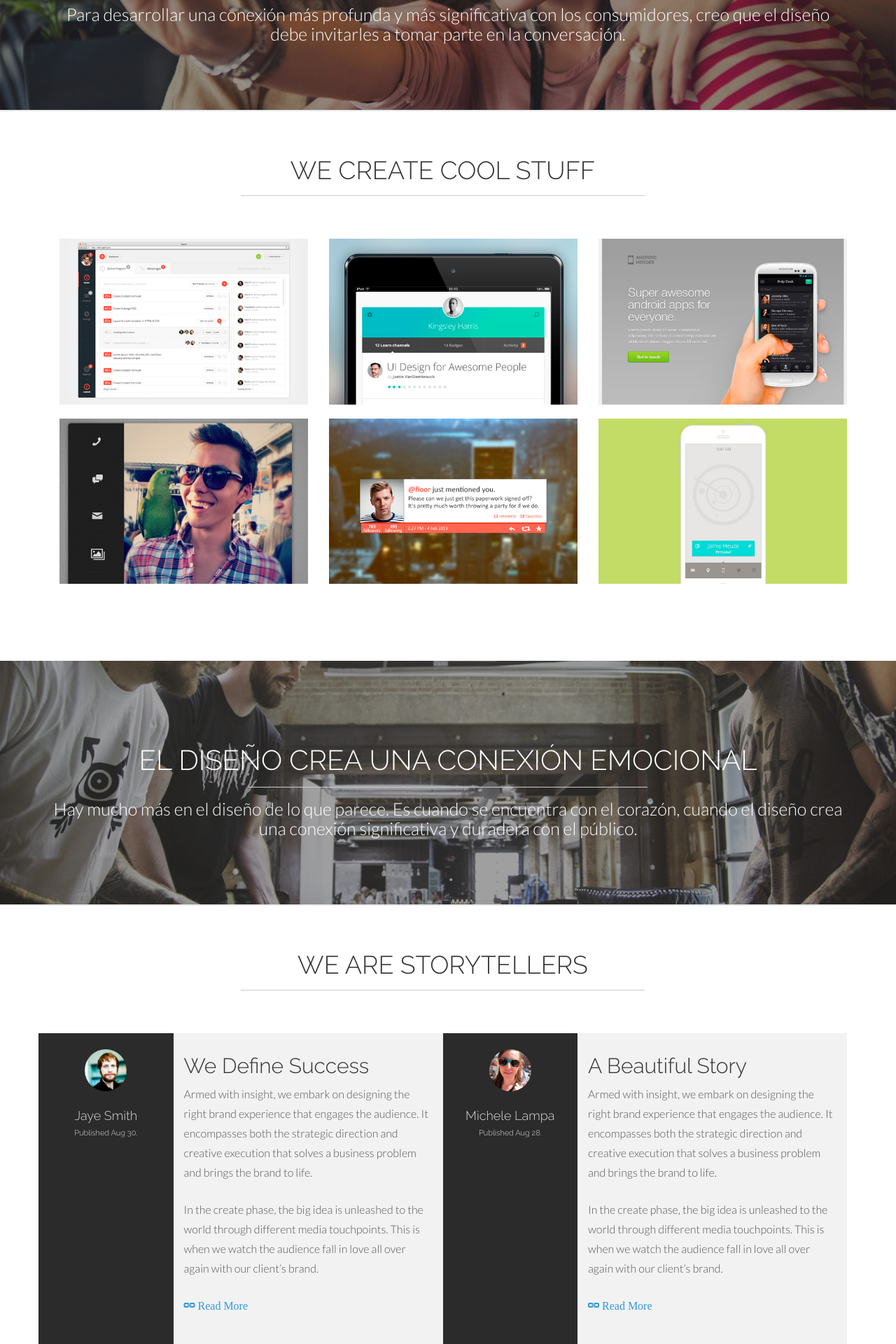
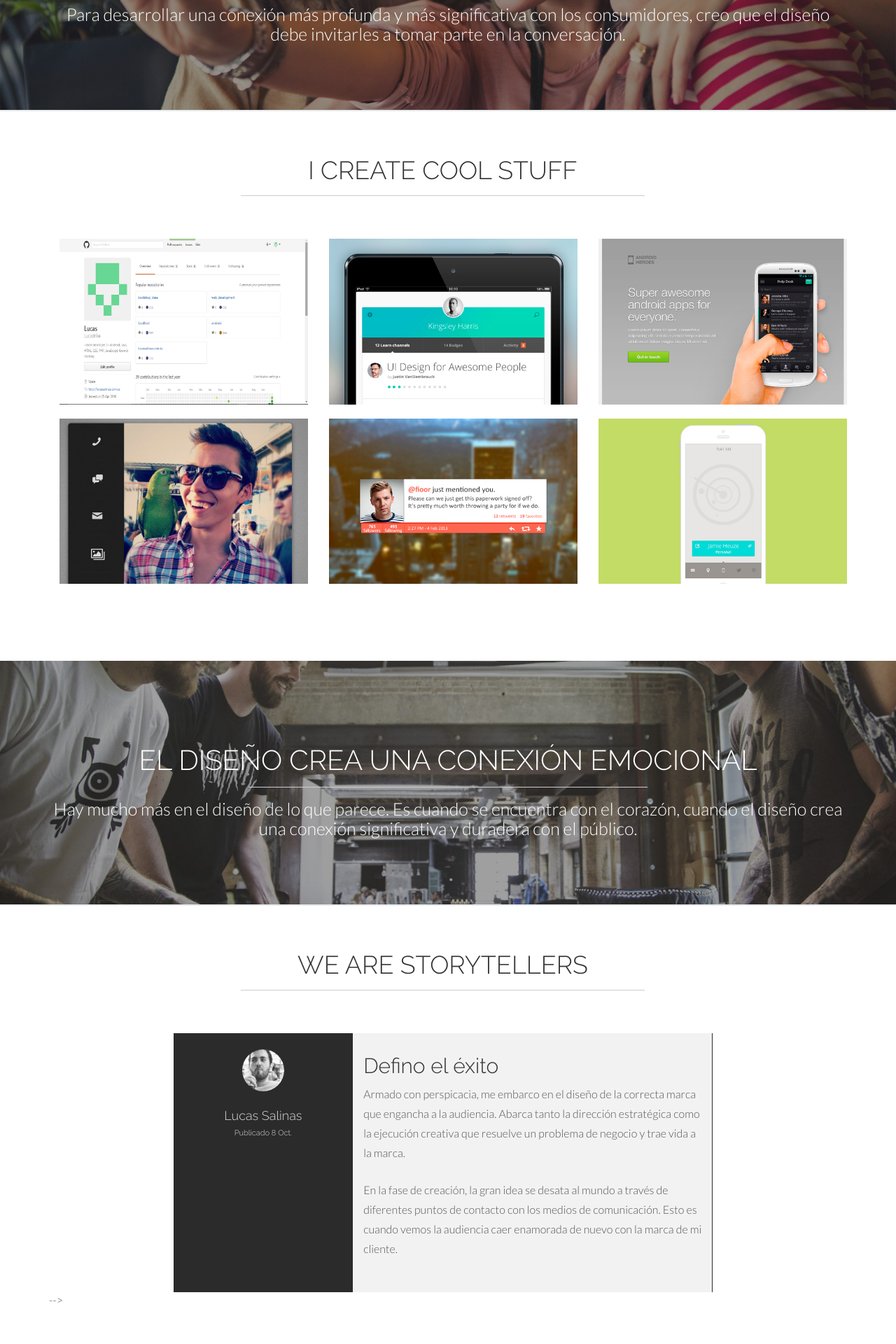
Before and after one commit to Lucastrike/lucassalinas.com.es, a PHP site: page / in a window 1280 px wide. Shown: the part 3120-5040 px from the top of the page at 70% size. Run offline with PHP 8.4, Linux system fonts and the light colour scheme; data that the repository does not hold is empty.

Commit message:
content changed

```diff
--- a/index.html
+++ b/index.php
@@ -46,7 +46,7 @@
           <button type="button" class="navbar-toggle" data-toggle="collapse" data-target=".navbar-collapse">
             <span class="icon icon-shield" style="font-size:30px; color:#3498db;"></span>
           </button>
-          <a class="navbar-brand hidden-xs hidden-sm" href="index.html"><span class="icon icon-shield" style="font-size:18px; color:#3498db;"></span></a>
+          <a class="navbar-brand hidden-xs hidden-sm" href=""><span class="icon icon-shield" style="font-size:18px; color:#3498db;"></span></a>
         </div>
         <div class="navbar-collapse collapse">
           <ul class="nav navbar-nav">
@@ -85,7 +85,7 @@
 				<div class="col-lg-4 callout">
 					<span class="icon icon-eye"></span>
 					<h2>Retina Ready</h2>
-					<p>Puedes usar esta web con tu iPhone, iPad o MacBook Pro. Esta web es retina ready y eso es la polla. </p>
+					<p>Puedes usar esta web con tu iPhone, iPad o MacBook Pro. Esta web es retina ready y eso es alucinante. </p>
 				</div><!-- col-lg-4 -->
 
 				<div class="col-lg-4 callout">
@@ -103,22 +103,22 @@
 				<h1 class="centered">UN POCO SOBRE M&Iacute</h1>
 				<hr>
 
-				<div class="col-lg-6">
-					<p>We believe ideas come from everyone, everywhere. In fact, at BlackTie, everyone within our agency walls is a designer in their own right. And there are a few principles we believe—and we believe everyone should believe—about our design craft. These truths drive us, motivate us, and ultimately help us redefine the power of design. We’re big believers in doing right by our neighbors. After all, we grew up in the Twin Cities and we believe this place has much to offer. So we do what we can to support the community we love.</p>
+				<div class="col-lg-6 col-lg-offset-3">
+					<p>Creo que las ideas vienen de todo el mundo, de todas partes. De hecho, me considero un diseñador. Y hay algunos principios que creo que todo el mundo debe creer sobre el diseño. Estas verdades nos llevan, nos motivan, y en última instancia nos ayudan a redefinir el poder del diseño. Soy un gran creyente de hacer lo correcto por los dem&aacutes. Después de todo, he crecido aqui y creo que este lugar tiene mucho que ofrecer. Así que hago lo que puedo para apoyar a la comunidad que me gusta.</p>
 				</div><!-- col-lg-6 -->
 
-				<div class="col-lg-6">
-					<p>Over the past four years, we’ve provided more than $1 million in combined cash and pro bono support to Way to Grow, an early childhood education and nonprofit organization. Other community giving involvement throughout our agency history includes pro bono work for more than 13 organizations, direct giving, a scholarship program through the Minneapolis College of Art & Design, board memberships, and ongoing participation in the Keystone Club, which gives five percent of our company’s earnings back to the community each year.</p>
-				</div><!-- col-lg-6 -->
+				<!--<div class="col-lg-6">
+					<p></p>
+				</div>--><!-- col-lg-6 -->
 			</div><!-- row -->
 		</div><!-- container -->
 
 		<!-- ==== SECTION DIVIDER1 -->
 		<section class="section-divider textdivider divider1">
 			<div class="container">
-				<h1>DESIGN EXPAND BOUNDARIES</h1>
+				<h1>EL DISEÑO EXPANDE LAS FRONTERAS</h1>
 				<hr>
-				<p>To achieve real change, we have to expand boundaries. Because the Wild West of what-could-be is unexplored but rife with opportunity.</p>
+				<p>Para lograr un cambio real, tenemos que ampliar las fronteras. El terreno de lo desconocido est&aacute lleno de oportunidades.</p>
 			</div><!-- container -->
 		</section><!-- section -->
 
@@ -128,14 +128,13 @@
 			<br>
 			<br>
 			<div class="row">
-				<h2 class="centered">ONE BRAND, ONE VOICE.</h2>
+				<h2 class="centered">UNA MARCA, UNA VOZ.</h2>
 				<hr>
 				<br>
 				<div class="col-lg-offset-2 col-lg-8">
-					<p>Employees and consumers. Two halves of a brand’s entirety, the whole of a brand’s audience. Sometimes these two halves have very different viewpoints, creating a weak spot in the brand story. Weakness tarnishes credibility. Brands that aren’t credible aren’t viable.
-					</p>
-					<p>We squash weakness by designing the whole brand story. It’s crafted around the truism held by employees and consumers to create an experience that connects from the inside out.</p>
-					<p>By being true to the brand we represent, we elevate the audiences’ relationship to it. Like becomes love becomes a passion. Passion becomes advocacy. And we see the brand blossom from within, creating a whole story the audience embraces. That’s when the brand can truly flex its muscles.</p>
+					<p>Empleados y consumidores. Dos mitades de la totalidad de una marca, la totalidad de la audiencia de una marca. A veces, estas dos mitades tienen puntos de vista muy diferentes, creando un punto débil en la historia de la marca. Debilidad empaña la credibilidad. Las marcas que no son creíbles no son viables.</p>
+					<p>Aplastar la debilidad diseñando toda la historia de la marca. Hecho a mano para crear una experiencia que se conecta desde dentro hacia fuera.</p>
+					<p>Al ser fiel a la marca que represento, elevo la audiencia de la misma. Al igual que el amor se convierte en pasión, la pasión se convierte en vocacion, creando toda la historia que el público abraza. En ese momento es cuando la marca puede flexionar sus músculos.</p>
 				</div><!-- col-lg -->
 			</div><!-- row -->
 
@@ -164,7 +163,7 @@
 		<br>
 			<div class="row">
 				<br>
-				<h1 class="centered">WE CREATE COOL STUFF</h1>
+				<h1 class="centered">I CREATE COOL STUFF</h1>
 				<hr>
 				<br>
 				<br>
@@ -176,33 +175,27 @@
 				<div class="col-md-4 ">
 			    	<div class="grid mask">
 						<figure>
-							<img class="img-responsive" src="assets/img/portfolio/folio01.jpg" alt="Lucas Salinas Github">
+							<img class="img-responsive" src="assets/img/portfolio/folio01.png" alt="Lucas Salinas Github">
 							<figcaption>
-								<h5>DASHBOARD</h5>
-								<a data-toggle="modal" href="#myModal" class="btn btn-primary btn-lg">Take a Look</a>
+								<h5>GITHUB</h5>
+								<a data-toggle="modal" href="#githubModal" class="btn btn-primary btn-lg">Take a Look</a>
 							</figcaption><!-- /figcaption -->
 						</figure><!-- /figure -->
 			    	</div><!-- /grid-mask -->
 				</div><!-- /col -->
 
-
-						 <!-- MODAL SHOW THE PORTFOLIO IMAGE. In this demo, all links point to this modal. You should create
-						      a modal for each of your projects. -->
-
-						  <div class="modal fade" id="myModal" tabindex="-1" role="dialog" aria-labelledby="myModalLabel" aria-hidden="true">
+				<div class="modal fade" id="githubModal" tabindex="-1" role="dialog" aria-labelledby="myModalLabel" aria-hidden="true">
 					<div class="modal-dialog">
 						<div class="modal-content">
 						  <div class="modal-header">
 						    <button type="button" class="close" data-dismiss="modal" aria-hidden="true">&times;</button>
-						          <h4 class="modal-title">Project Title</h4>
+						    <h4 class="modal-title">GitHub</h4>
 						  </div>
 						  <div class="modal-body">
-						          <p><img class="img-responsive" src="assets/img/portfolio/folio01.jpg" alt="Programador Web Godella Trabajo"></p>
-						          <p>This project was crafted for Some Name corp. Detail here a little about your job requirements and the tools used. Tell about the challenges faced and what you and your team did to solve it.</p>
-						          <p><b><a href="#">Visit Site</a></b></p>
-						        </div>
-						        <div class="modal-footer">
-						          <button type="button" class="btn btn-default" data-dismiss="modal">Close</button>
+						    <p><img class="img-responsive" src="assets/img/portfolio/folio01.png" alt="Programador Web Godella Trabajo"></p>
+                <p>Esta es mi p&aacutegina personal de GitHub donde subo todo el trabajo que hago sobre JavaScript, PHP, HTML, CSS, Android etc.</p>
+						    <!--<p>This project was crafted for Some Name corp. Detail here a little about your job requirements and the tools used. Tell about the challenges faced and what you and your team did to solve it.</p>-->
+						    <p><b><a href="https://github.com/Lucastrike" target="_blank">Visita el sitio</a></b></p>
 						  </div>
 						</div><!-- /.modal-content -->
 					</div><!-- /.modal-dialog -->
@@ -222,6 +215,23 @@
 			    	</div><!-- /grid-mask -->
 				</div><!-- /col -->
 
+        <div class="modal fade" id="myModal" tabindex="-1" role="dialog" aria-labelledby="myModalLabel" aria-hidden="true">
+					<div class="modal-dialog">
+						<div class="modal-content">
+						  <div class="modal-header">
+						    <button type="button" class="close" data-dismiss="modal" aria-hidden="true">&times;</button>
+						    <h4 class="modal-title">GitHub</h4>
+						  </div>
+						  <div class="modal-body">
+						    <p><img class="img-responsive" src="assets/img/portfolio/folio01.png" alt="Programador Web Godella Trabajo"></p>
+                <p>Esta es mi p&aacutegina personal de GitHub donde subo todo el trabajo que hago sobre JavaScript, PHP, HTML, CSS, Android etc.</p>
+						    <!--<p>This project was crafted for Some Name corp. Detail here a little about your job requirements and the tools used. Tell about the challenges faced and what you and your team did to solve it.</p>-->
+						    <p><b><a href="https://github.com/Lucastrike" target="_blank">Visita el sitio</a></b></p>
+						  </div>
+						</div><!-- /.modal-content -->
+					</div><!-- /.modal-dialog -->
+				</div><!-- /.modal -->
+
 				<!-- PORTFOLIO IMAGE 3 -->
 				<div class="col-md-4">
 			    	<div class="grid mask">
@@ -235,6 +245,23 @@
 			    	</div><!-- /grid-mask -->
 				</div><!-- /col -->
 			</div><!-- /row -->
+
+      <div class="modal fade" id="myModal" tabindex="-1" role="dialog" aria-labelledby="myModalLabel" aria-hidden="true">
+        <div class="modal-dialog">
+          <div class="modal-content">
+            <div class="modal-header">
+              <button type="button" class="close" data-dismiss="modal" aria-hidden="true">&times;</button>
+              <h4 class="modal-title">GitHub</h4>
+            </div>
+            <div class="modal-body">
+              <p><img class="img-responsive" src="assets/img/portfolio/folio01.png" alt="Programador Web Godella Trabajo"></p>
+              <p>Esta es mi p&aacutegina personal de GitHub donde subo todo el trabajo que hago sobre JavaScript, PHP, HTML, CSS, Android etc.</p>
+              <!--<p>This project was crafted for Some Name corp. Detail here a little about your job requirements and the tools used. Tell about the challenges faced and what you and your team did to solve it.</p>-->
+              <p><b><a href="https://github.com/Lucastrike" target="_blank">Visita el sitio</a></b></p>
+            </div>
+          </div><!-- /.modal-content -->
+        </div><!-- /.modal-dialog -->
+      </div><!-- /.modal -->
 
 				<!-- PORTFOLIO IMAGE 4 -->
 			<div class="row">
@@ -250,6 +277,23 @@
 			    	</div><!-- /grid-mask -->
 				</div><!-- /col -->
 
+        <div class="modal fade" id="myModal" tabindex="-1" role="dialog" aria-labelledby="myModalLabel" aria-hidden="true">
+					<div class="modal-dialog">
+						<div class="modal-content">
+						  <div class="modal-header">
+						    <button type="button" class="close" data-dismiss="modal" aria-hidden="true">&times;</button>
+						    <h4 class="modal-title">GitHub</h4>
+						  </div>
+						  <div class="modal-body">
+						    <p><img class="img-responsive" src="assets/img/portfolio/folio01.png" alt="Programador Web Godella Trabajo"></p>
+                <p>Esta es mi p&aacutegina personal de GitHub donde subo todo el trabajo que hago sobre JavaScript, PHP, HTML, CSS, Android etc.</p>
+						    <!--<p>This project was crafted for Some Name corp. Detail here a little about your job requirements and the tools used. Tell about the challenges faced and what you and your team did to solve it.</p>-->
+						    <p><b><a href="https://github.com/Lucastrike" target="_blank">Visita el sitio</a></b></p>
+						  </div>
+						</div><!-- /.modal-content -->
+					</div><!-- /.modal-dialog -->
+				</div><!-- /.modal -->
+
 				<!-- PORTFOLIO IMAGE 5 -->
 				<div class="col-md-4">
 			    	<div class="grid mask">
@@ -263,6 +307,23 @@
 			    	</div><!-- /grid-mask -->
 				</div><!-- /col -->
 
+        <div class="modal fade" id="myModal" tabindex="-1" role="dialog" aria-labelledby="myModalLabel" aria-hidden="true">
+					<div class="modal-dialog">
+						<div class="modal-content">
+						  <div class="modal-header">
+						    <button type="button" class="close" data-dismiss="modal" aria-hidden="true">&times;</button>
+						    <h4 class="modal-title">GitHub</h4>
+						  </div>
+						  <div class="modal-body">
+						    <p><img class="img-responsive" src="assets/img/portfolio/folio01.png" alt="Programador Web Godella Trabajo"></p>
+                <p>Esta es mi p&aacutegina personal de GitHub donde subo todo el trabajo que hago sobre JavaScript, PHP, HTML, CSS, Android etc.</p>
+						    <!--<p>This project was crafted for Some Name corp. Detail here a little about your job requirements and the tools used. Tell about the challenges faced and what you and your team did to solve it.</p>-->
+						    <p><b><a href="https://github.com/Lucastrike" target="_blank">Visita el sitio</a></b></p>
+						  </div>
+						</div><!-- /.modal-content -->
+					</div><!-- /.modal-dialog -->
+				</div><!-- /.modal -->
+
 				<!-- PORTFOLIO IMAGE 6 -->
 				<div class="col-md-4">
 			    	<div class="grid mask">
@@ -275,6 +336,24 @@
 						</figure><!-- /figure -->
 			    	</div><!-- /grid-mask -->
 				</div><!-- /col -->
+
+        <div class="modal fade" id="myModal" tabindex="-1" role="dialog" aria-labelledby="myModalLabel" aria-hidden="true">
+					<div class="modal-dialog">
+						<div class="modal-content">
+						  <div class="modal-header">
+						    <button type="button" class="close" data-dismiss="modal" aria-hidden="true">&times;</button>
+						    <h4 class="modal-title">GitHub</h4>
+						  </div>
+						  <div class="modal-body">
+						    <p><img class="img-responsive" src="assets/img/portfolio/folio01.png" alt="Programador Web Godella Trabajo"></p>
+                <p>Esta es mi p&aacutegina personal de GitHub donde subo todo el trabajo que hago sobre JavaScript, PHP, HTML, CSS, Android etc.</p>
+						    <!--<p>This project was crafted for Some Name corp. Detail here a little about your job requirements and the tools used. Tell about the challenges faced and what you and your team did to solve it.</p>-->
+						    <p><b><a href="https://github.com/Lucastrike" target="_blank">Visita el sitio</a></b></p>
+						  </div>
+						</div><!-- /.modal-content -->
+					</div><!-- /.modal-dialog -->
+				</div><!-- /.modal -->
+
 			</div><!-- /row -->
 			<br>
 			<br>
@@ -302,23 +381,23 @@
 			</div><!-- /row -->
 
 			<div class="row">
-				<div class="col-lg-6 blog-bg">
+				<div class="col-lg-8 blog-bg col-lg-offset-2">
 					<div class="col-lg-4 centered">
 					<br>
-						<p><img class="img img-circle" src="assets/img/team/team04.jpg" width="60px" height="60px"></p>
-						<h4>Jaye Smith</h4>
-						<h5>Published Aug 30.</h5>
+						<p><img class="img img-circle" src="assets/img/team/lucas_perfil2.jpg" width="60px" height="60px"></p>
+						<h4>Lucas Salinas</h4>
+						<h5>Publicado 8 Oct.</h5>
 					</div>
 					<div class="col-lg-8 blog-content">
-						<h2>We Define Success</h2>
-						<p>Armed with insight, we embark on designing the right brand experience that engages the audience. It encompasses both the strategic direction and creative execution that solves a business problem and brings the brand to life.</p>
-						<p>In the create phase, the big idea is unleashed to the world through different media touchpoints. This is when we watch the audience fall in love all over again with our client’s brand.</p>
-						<p><a href="#" class="icon icon-link"> Read More</a></p>
+						<h2>Defino el éxito</h2>
+						<p>Armado con perspicacia, me embarco en el diseño de la correcta marca que engancha a la audiencia. Abarca tanto la dirección estratégica como la ejecución creativa que resuelve un problema de negocio y trae vida a la marca.</p>
+						<p>En la fase de creación, la gran idea se desata al mundo a través de diferentes puntos de contacto con los medios de comunicación. Esto es cuando vemos la audiencia caer enamorada de nuevo con la marca de mi cliente.</p>
+						<!--<p><a href="#" class="icon icon-link"> Read More</a></p>-->
 						<br>
 					</div>
 				</div><!-- /col -->
 
-				<div class="col-lg-6 blog-bg">
+				<!--<div class="col-lg-6 blog-bg">
 					<div class="col-lg-4 centered">
 					<br>
 						<p><img class="img img-circle" src="assets/img/team/team03.jpg" width="60px" height="60px"></p>
@@ -333,7 +412,7 @@
 						<br>
 					</div>
 				</div><!-- /col -->
-			</div><!-- /row -->
+			</div>--><!-- /row -->
 			<br>
 			<br>
 		</div><!-- /container -->
@@ -358,12 +437,12 @@
 
 				<div class="col-lg-12 contactForm">
             <h3>Contacta conmigo</h3>
-            <form role="form" action="" method="post" >
+            <form role="form" action="<?php echo $_SERVER["PHP_SELF"]; ?>" method="post" >
       				<div class="col-md-6 col-lg-offset-3">
       					<div class="form-group">
       						<label for="InputName">Tu Nombre</label>
       						<div class="input-group">
-      							<input type="text" class="form-control" name="InputName" id="InputName" placeholder="Nombre" required>
+      							<input type="text" class="form-control" name="InputName" id="name" placeholder="Nombre" required>
       							<span class="input-group-addon"><i class="glyphicon glyphicon-ok form-control-feedback"></i></span>
       						</div>
       					</div>
@@ -371,7 +450,7 @@
       					<div class="form-group">
       						<label for="InputEmail">Tu Email</label>
       						<div class="input-group">
-      							<input type="email" class="form-control" id="InputEmail" name="InputEmail" placeholder="Email" required  >
+      							<input type="email" class="form-control" id="InputEmail" name="email" placeholder="Email" required  >
       							<span class="input-group-addon"><i class="glyphicon glyphicon-ok form-control-feedback"></i></span>
       						</div>
       					</div>
@@ -379,14 +458,24 @@
       					<div class="form-group">
       						<label for="InputMessage">Mensaje</label>
       						<div class="input-group">
-      							<textarea name="InputMessage" id="InputMessage" class="form-control" rows="5" required></textarea>
+      							<textarea name="InputMessage" id="message" class="form-control" rows="5" placeholder="Hola! ..." required></textarea>
       							<span class="input-group-addon"><i class="glyphicon glyphicon-ok form-control-feedback"></i></span>
       						</div>
       					</div>
 
-      					<input type="submit" name="submit" id="submit" value="Submit" class="btn wow tada btn-embossed btn-primary pull-right">
+      					<input type="submit" name="submit" id="submit" value="Enviar" class="btn wow tada btn-embossed btn-primary pull-right">
       				</div>
       			</form>
+
+            <?php
+
+              $name = $_POST["name"];
+              $email = $_POST["email"];
+              $message = $_POST["message"];
+              mail ("lucastrike1@gmail.com", $name, $message, "From: $email");
+
+             ?>
+
 				</div><!-- col -->
 
 			</div><!-- row -->
@@ -412,7 +501,6 @@
 
     <!-- AddThis
     ================================================= -->
-
     <!-- Go to www.addthis.com/dashboard to customize your tools -->
     <script type="text/javascript" src="//s7.addthis.com/js/300/addthis_widget.js#pubid=ra-57f5ecd918043537"></script>
 
```
Also changed, not shown: assets/img/portfolio/folio01.jpg (deleted), assets/img/portfolio/folio01.png (added), assets/img/team/lucas_perfil.jpg (added), assets/img/team/lucas_perfil2.jpg (added). Lines whose indentation alone changed are shown as unchanged.
